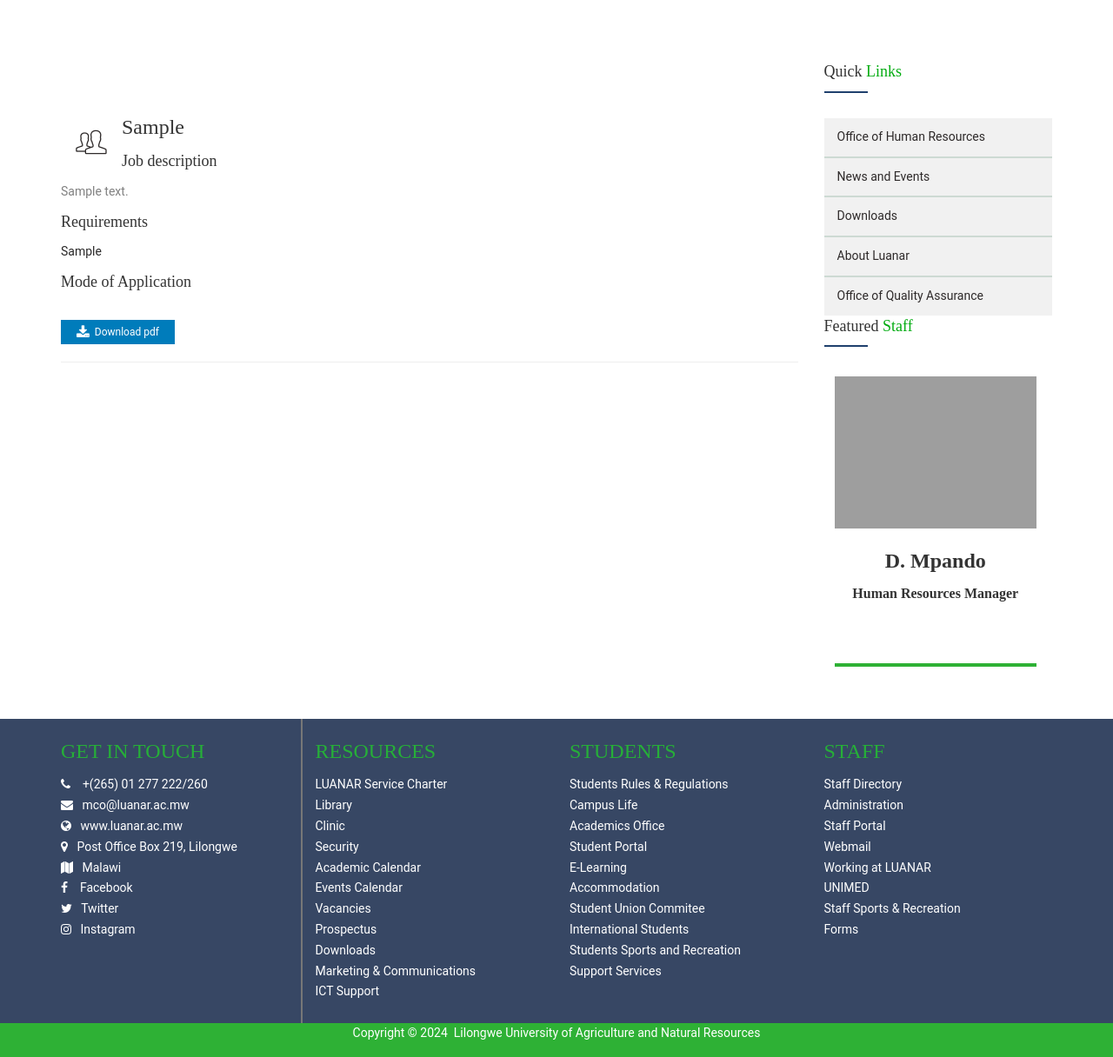
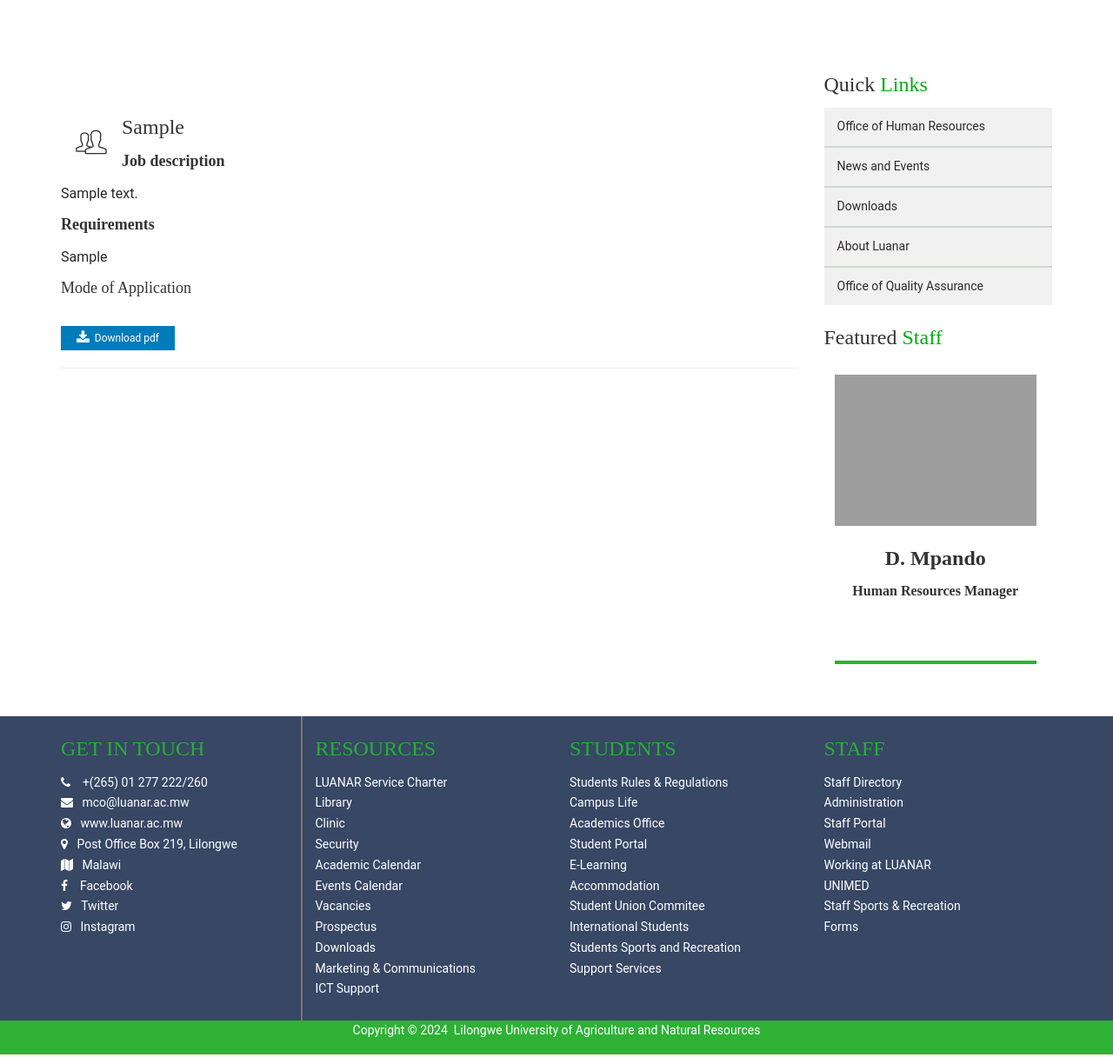
Before and after one commit to amedeoclement/LUANAR_PROJECT, a Django app: page /vacancy_details/1 in a window 1280 px wide. Shown: the part 394-1610 px from the top of the page at 87% size. Run offline with Django 5.2, Linux system fonts and the light colour scheme; tables that the repository leaves empty hold one stand-in row (values such as "Sample post"); parts of the project's set-up code (start-up, migrations or seed data) failed here and were passed over; some libraries are stand-ins or nearby versions; grey boxes are pictures that could not be loaded.

Commit message:
second commit

```diff
--- a/Luanar_website/luanarapp/templates/luanarapp/vacancy_details.html
+++ b/Luanar_website/luanarapp/templates/luanarapp/vacancy_details.html
@@ -34,12 +34,17 @@
                     <a href="#" class="icon pull-left mb-0 mr-10"> <i class="pe-7s-users"></i> </a>
 
                     <h3 class="icon-box-title pt-15 mt-0 mb-40">{{vacancy.position}}</h3>
-                     <h4>Job description</h4>
-                    <p class="text-gray">{{vacancy.job_description}}</p>
+                     <h4><b>Job description</b></h4>
+
+                     <div style="text-align: justify; font-size: 16px;">
+                      <p>{{vacancy.job_description}}</p>
 
 
-                     <h4>Requirements</h4>
-                    <p>{{vacancy.requirements}}</p>
+                      <h4><b>Requirements</b></h4>
+                     <p>{{vacancy.requirements}}</p>
+
+                     </div>
+
 
                      <h4>Mode of Application</h4>
                     </div>
@@ -48,10 +53,10 @@
                 <hr>
             </div>
             <div class="col-sm-12 col-md-3">
-              <h4 class="widget-title line-bottom mt-30">
+              <h3 class=" mt-30">
                 <i class="text-theme-colored"></i>Quick
                 <span class="text-theme-colored2">Links</span>
-              </h4>
+              </h3>
               <ul class="nav nav-stacked nav-pills nav-sidebar" style="background-color: rgb(205, 218, 211); border-radius: 10px;">
                 <li><a href="{% url 'office_of_hr' %}">Office of Human Resources</a></li>
                 <li><a href="{% url 'newsandevents' %}">News and Events</a></li>
@@ -61,9 +66,9 @@
               </ul>
                 <div class="sidebar sidebar-left mt-sm-30 pt-20">
                   <div class="widget">
-                    <h4 class="widget-title line-bottom">
+                    <h3>
                       Featured <span class="text-theme-colored2">Staff</span>
-                    </h4>
+                    </h3>
                     <div class="col-md-12">
                       <div class="card mb-sm-30 bg-white" style="border-bottom:#2eb135 4px solid;">
                         <a href="#"><img src="/static/images/about/cr1.jpg" class="card-img-top" style="padding-top: 15px;"
```
